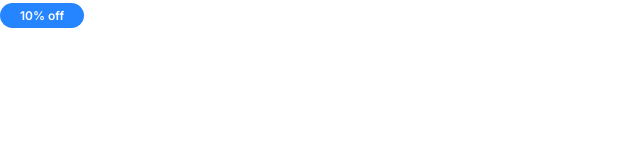
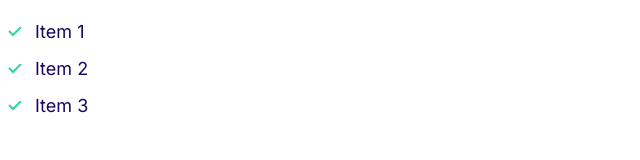
Before and after one commit to lepi1111/Moshify-Landing-Page, a plain HTML site: page index.html in a window 1280 px wide. Shown: the whole page, without its empty margins (0-640 px from the left). Drawn offline with Linux system fonts and the light colour scheme.

Commit message:
defining lists.

```diff
--- a/css/styles.css
+++ b/css/styles.css
@@ -119,3 +119,31 @@ a {
         font-size: 1.2rem;
     }
 }
+
+/* Lists */
+.list {
+    list-style: none;
+    padding-left: 0;
+    color: var(--color-headings)
+}
+
+.list--inline .list__item {
+    display: inline-block;
+    margin-right: 2rem;
+}
+
+.list--tick {
+    list-style-image: url(../images/tick.svg);
+    padding-left: 3rem;
+}
+
+.list--tick .list__item {
+    padding-left: .5rem;
+    margin-bottom: 1rem;
+}
+
+@media screen and(min-width: 1024px) {
+    .list--tick .list__item {
+        padding-left: 0;
+    }
+}
--- a/index.html
+++ b/index.html
@@ -15,6 +15,10 @@
     <link rel="stylesheet" href="css/styles.css" />
   </head>
   <body>
-    <span class="badge badge--primary badge--small">10% off</span>
+    <ul class="list list--tick">
+      <li class="list__item">Item 1</li>
+      <li class="list__item">Item 2</li>
+      <li class="list__item">Item 3</li>
+    </ul>
   </body>
 </html>
```
Also changed, not shown: components/lists.html (added, +5 -0 lines), images/tick.svg (added).
